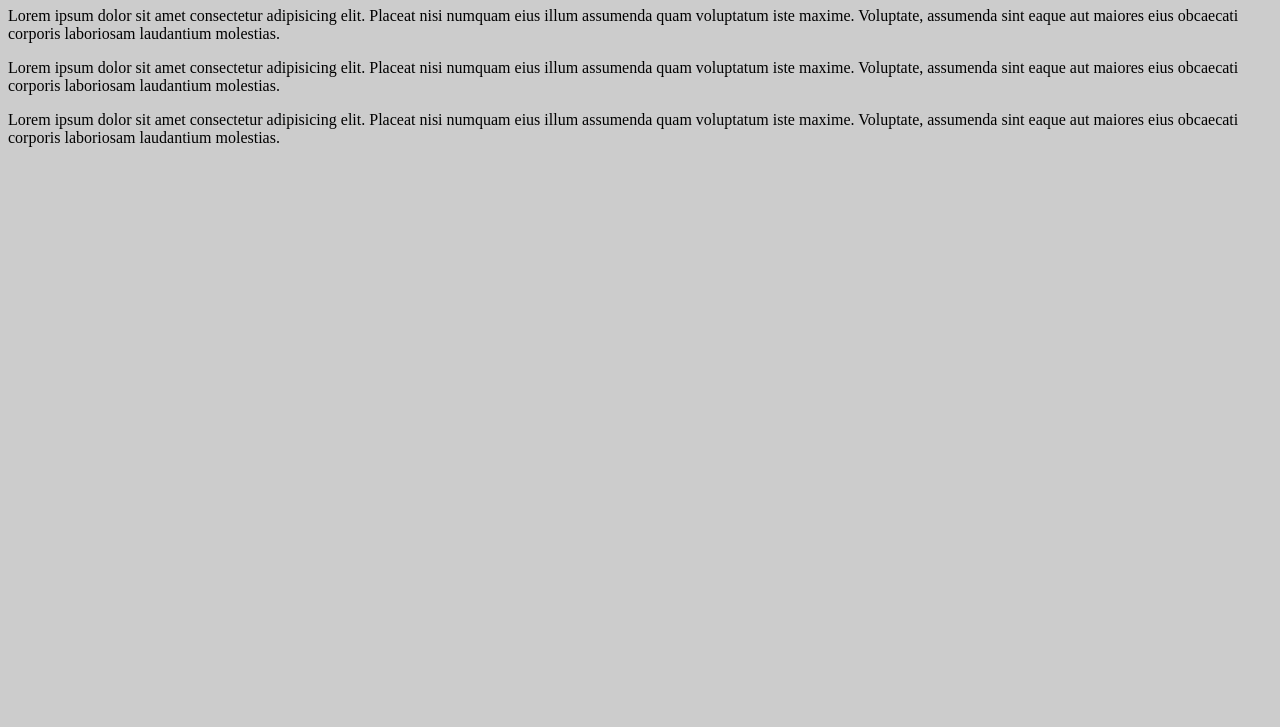
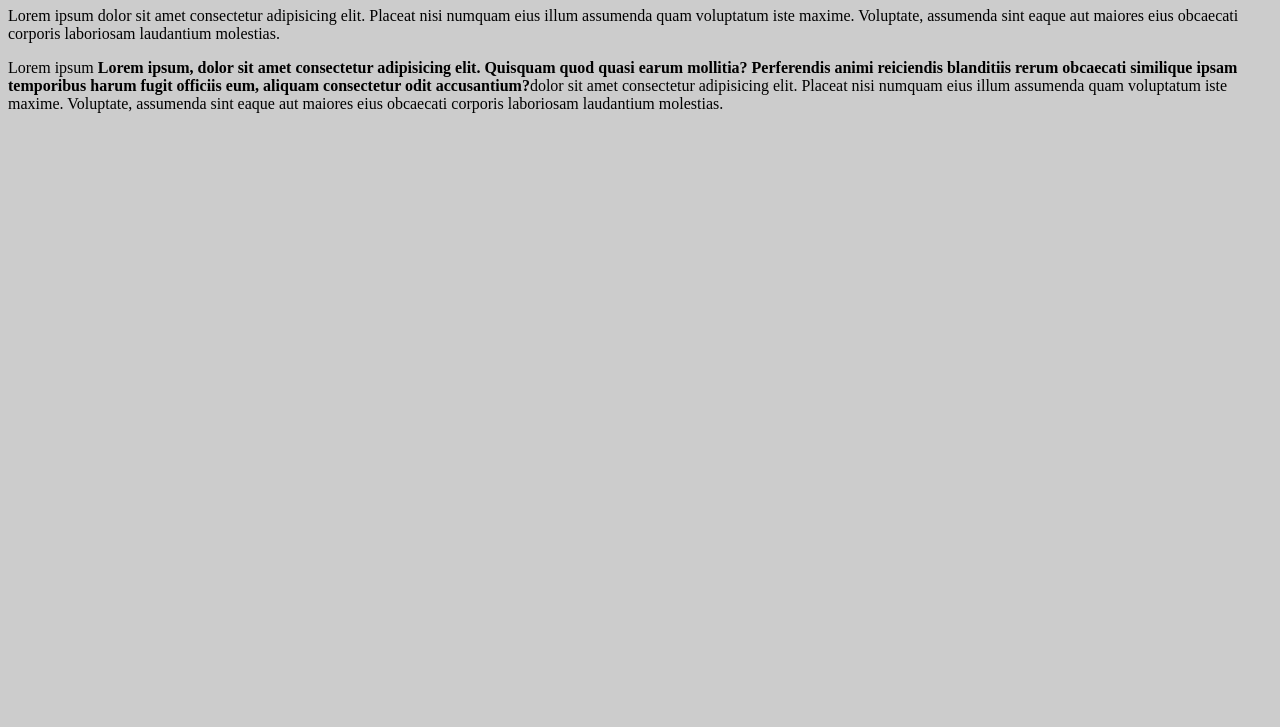
Before and after one commit to roldanlihugo/miweb, a plain HTML site: page index.html in a window 1280 px wide. Shown: the part 73-800 px from the top of the page. Drawn offline with Linux system fonts and the light colour scheme.

Commit message:
Se reduce la cantidad de parrafos

```diff
--- a/index.html
+++ b/index.html
@@ -8,7 +8,6 @@
 <body>
     <h1>Hola mundo 123</h1>
     <p>Lorem ipsum dolor sit amet consectetur adipisicing elit. Placeat nisi numquam eius illum assumenda quam voluptatum iste maxime. Voluptate, assumenda sint eaque aut maiores eius obcaecati corporis laboriosam laudantium molestias.</p>
-    <p>Lorem ipsum dolor sit amet consectetur adipisicing elit. Placeat nisi numquam eius illum assumenda quam voluptatum iste maxime. Voluptate, assumenda sint eaque aut maiores eius obcaecati corporis laboriosam laudantium molestias.</p>
-    <p>Lorem ipsum dolor sit amet consectetur adipisicing elit. Placeat nisi numquam eius illum assumenda quam voluptatum iste maxime. Voluptate, assumenda sint eaque aut maiores eius obcaecati corporis laboriosam laudantium molestias.</p>
+    <p>Lorem ipsum <strong>Lorem ipsum, dolor sit amet consectetur adipisicing elit. Quisquam quod quasi earum mollitia? Perferendis animi reiciendis blanditiis rerum obcaecati similique ipsam temporibus harum fugit officiis eum, aliquam consectetur odit accusantium?</strong>dolor sit amet consectetur adipisicing elit. Placeat nisi numquam eius illum assumenda quam voluptatum iste maxime. Voluptate, assumenda sint eaque aut maiores eius obcaecati corporis laboriosam laudantium molestias.</p>
 </body>
 </html>
```
